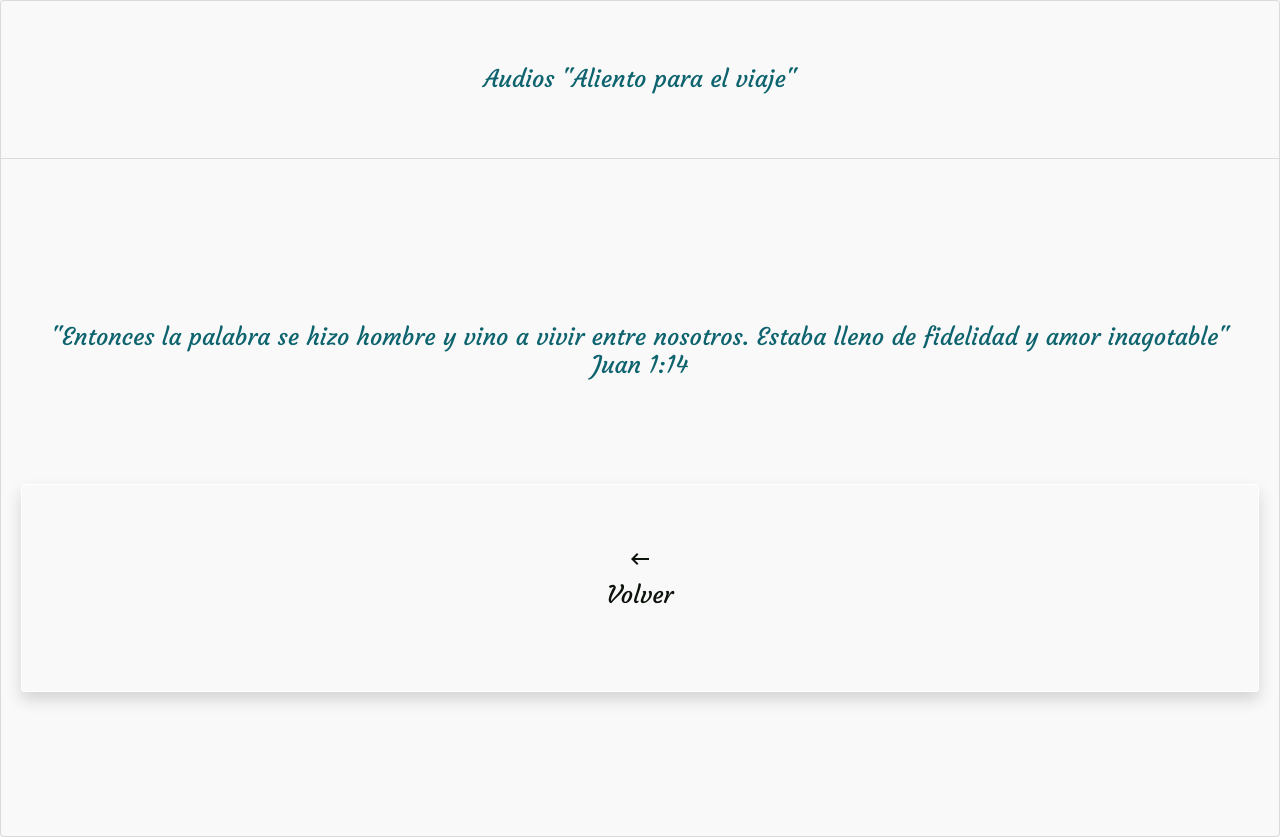
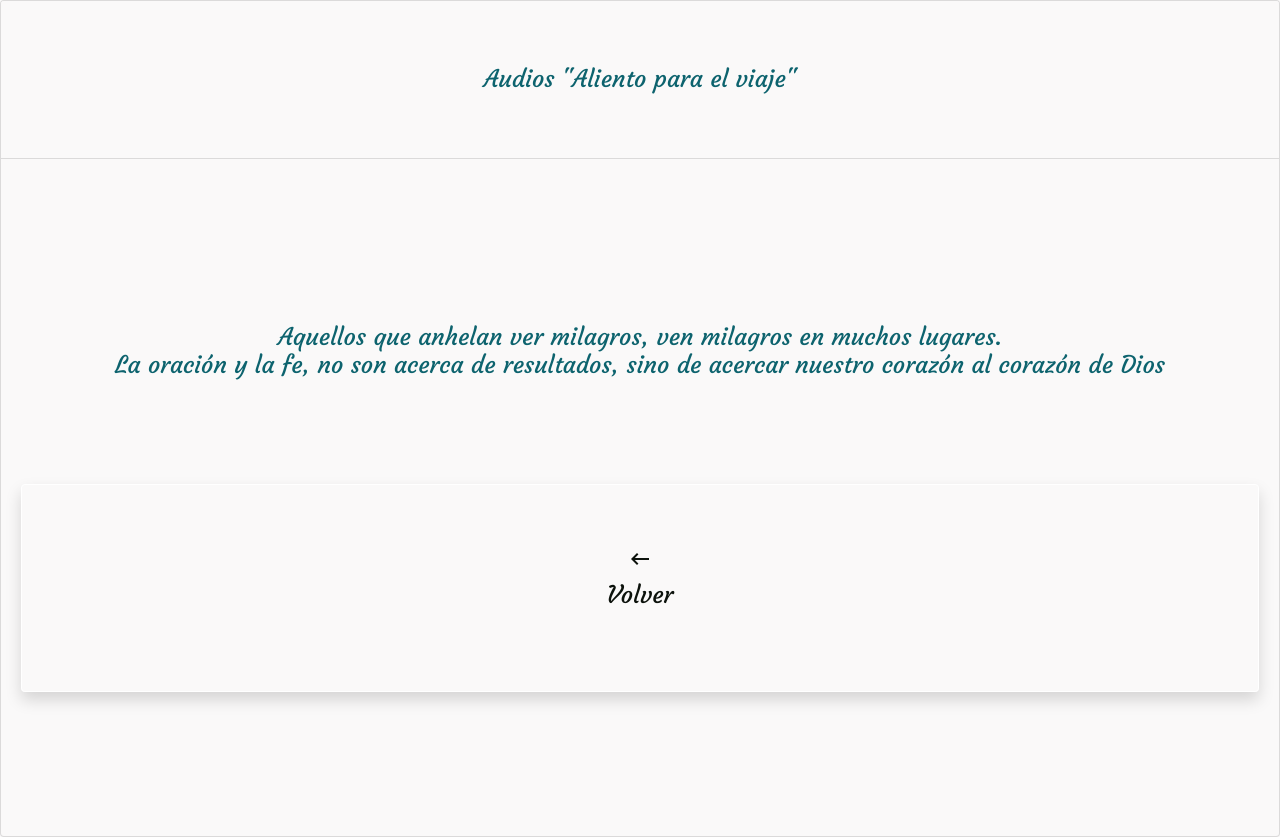
Before and after one commit to gran-gas/aliento, a Flask app: page /pensamiento.html in a window 1280 px wide. Run offline with Flask 2, Linux system fonts and the light colour scheme; some libraries are stand-ins or nearby versions.

Commit message:
first commit

```diff
--- a/templates/pensamiento.html
+++ b/templates/pensamiento.html
@@ -16,7 +16,7 @@
         <br>
         <br>
         <p class="card-text h5 main-title text-center">
-            "Entonces la palabra se hizo hombre y vino a vivir entre nosotros. Estaba lleno de fidelidad y amor inagotable"<br>Juan 1:14
+            Aquellos que anhelan ver milagros, ven milagros en muchos lugares.<br>La oración y la fe, no son acerca de resultados, sino de acercar nuestro corazón al corazón de Dios
         </p>
             <br>
             <br>
```
Also changed, not shown: templates/audio.html (+5 -5 lines), 2 other files.
